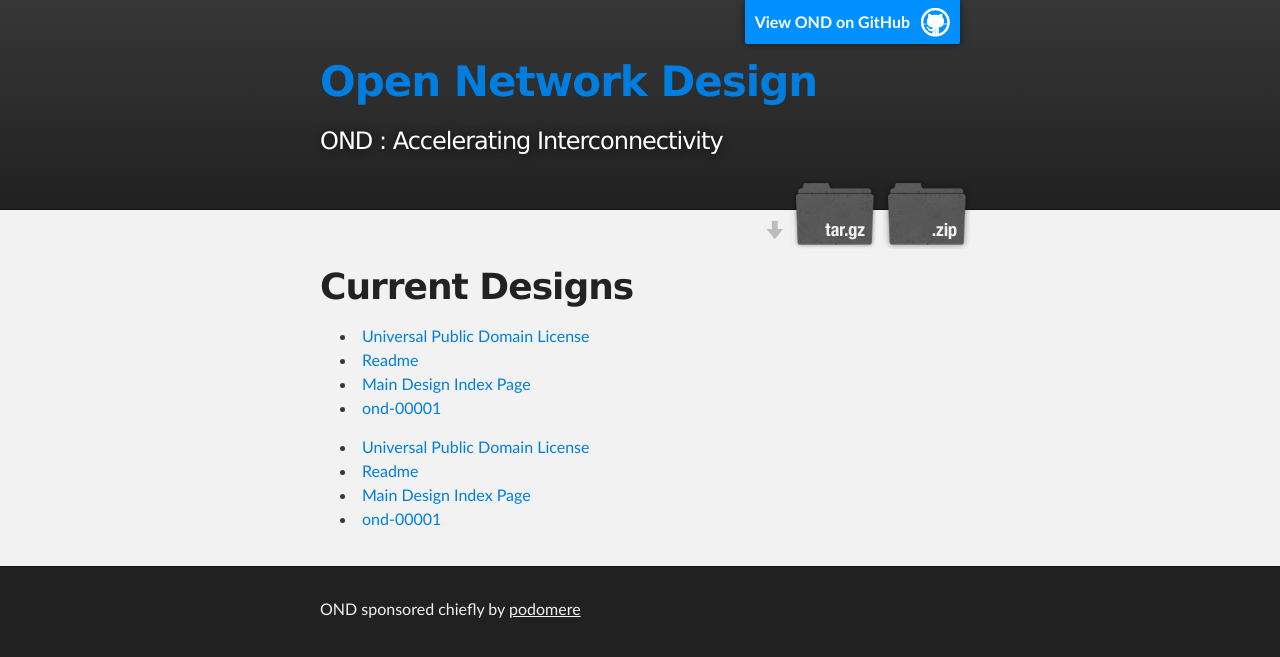
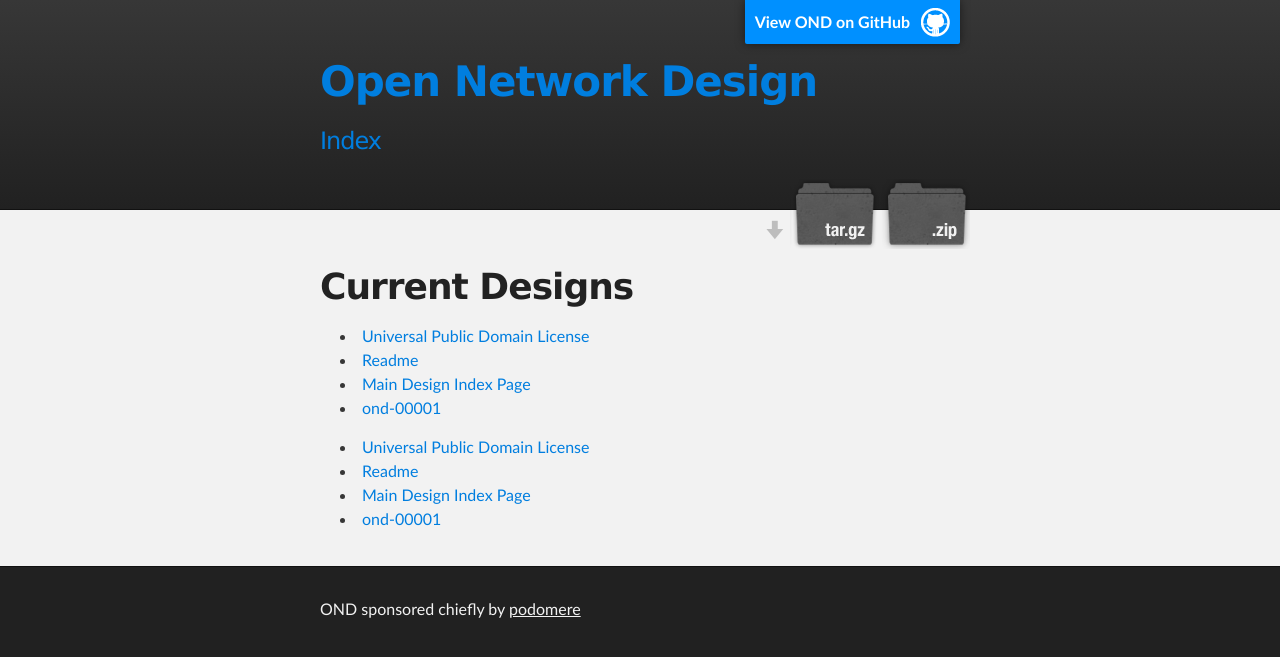
Before and after one commit to podomere/ond, a Jekyll site: the page built from designs.md, in a window 1280 px wide. Shown: the top 657 px of the page. Built offline with Jekyll 4.4.1, drawn with Linux system fonts in a browser that asks for light colours.

Commit message:
Update header.html

```diff
--- a/_includes/header.html
+++ b/_includes/header.html
@@ -19,7 +19,7 @@
           <a id="forkme_banner" href="https://github.com/podomere/ond">View OND on GitHub</a>
 
           <h1 id="project_title"><a href="http://ond.podome.re">Open Network Design</a></h1>
-          <h2 id="project_tagline">OND : Accelerating Interconnectivity</h2>
+          <h2 id="project_tagline"><a href="http://ond.podome.re/designs.html">Index</a></a></h2>
 
             <section id="downloads">
               <a class="zip_download_link" href="https://github.com/podomere/ond/zipball/master">Download this project as a .zip file</a>
```
